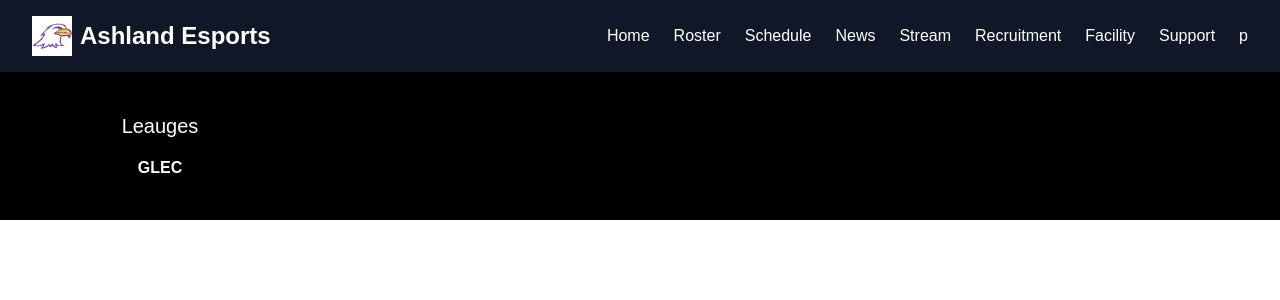
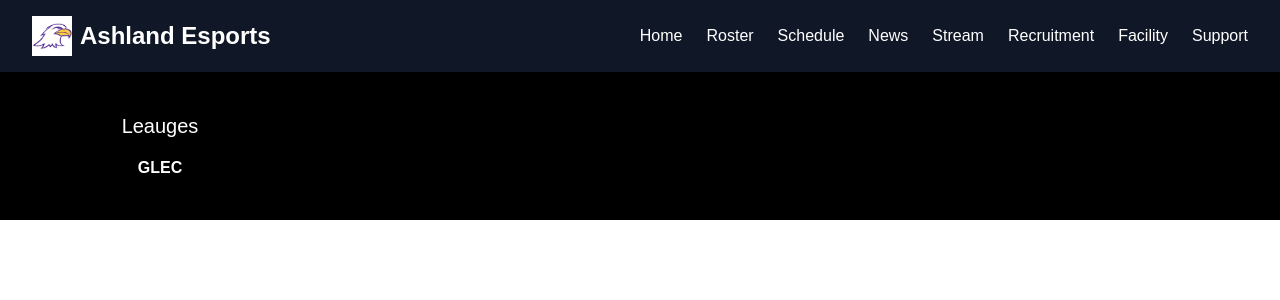
Before and after one commit to rpope5/AU-Esports-Web-Refresh, a Next.js app in the folder apps/web/: page / in a window 1280 px wide. Shown: the top 300 px of the page. Built offline with nearby package versions, Linux system fonts and the light colour scheme.

Commit message:
Fixed typo
Fixed typo

```diff
--- a/apps/web/app/page.tsx
+++ b/apps/web/app/page.tsx
@@ -36,7 +36,7 @@ export default function Home() {
             <button key={page} className="hover:underline">
               {page}
             </button>
-          ))}p
+          ))}
         </nav>
       </header>
 
```
